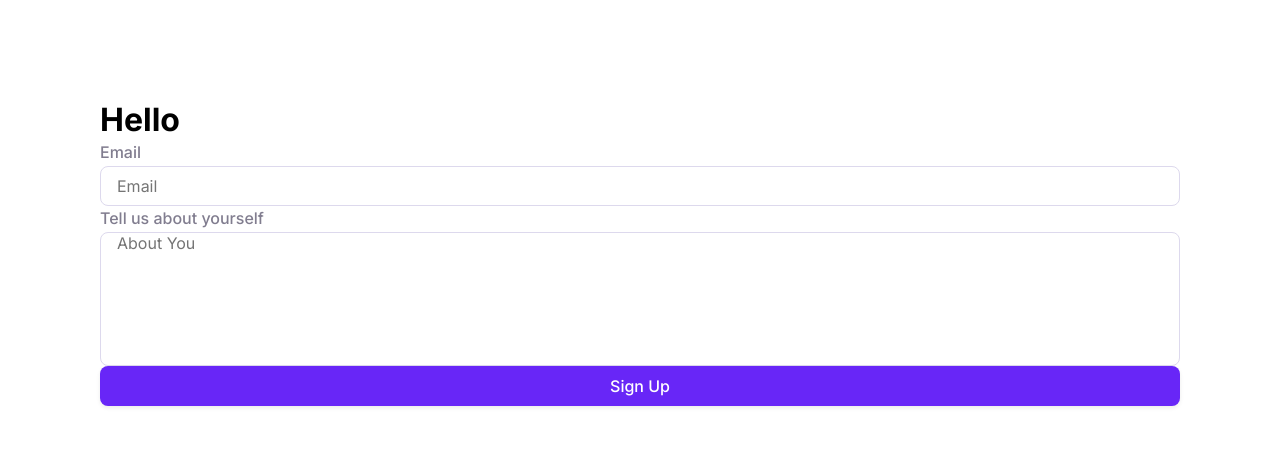
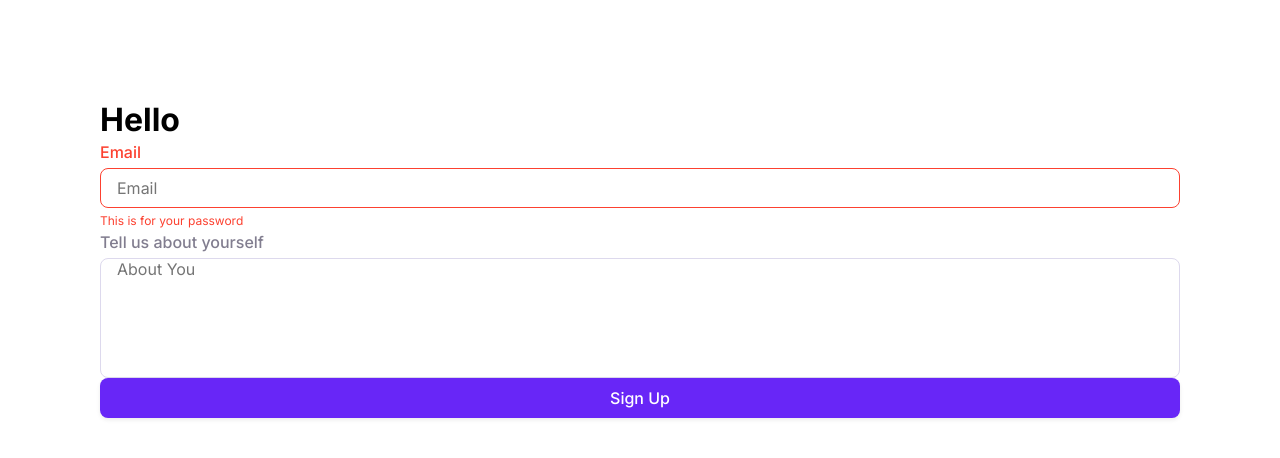
Before and after one commit to durdonadev/projectify-app-ui, a React (Create React App) app: page / in a window 1280 px wide. Shown: the top 458 px of the page. Built offline with nearby package versions, Linux system fonts and the light colour scheme.

Commit message:
Add hint message to Inputs

```diff
--- a/src/App.tsx
+++ b/src/App.tsx
@@ -16,16 +16,18 @@ const App = () => {
                     size="md"
                     shape="rounded"
                     labelText="Email"
+                    error={true}
+                    hintMessage="This is for your password"
                 />
 
                 <Input
                     placeholder="About You"
-                    size="lg"
+                    size="md"
                     type="textarea"
                     shape="rounded"
                     labelText="Tell us about yourself"
-                    hintMessage="This is for your password"
                 />
+
                 <Button size="md" shape="rounded" fullWidth color="primary">
                     Sign Up
                 </Button>
--- a/src/design-system/Input/Input.css
+++ b/src/design-system/Input/Input.css
@@ -6,7 +6,6 @@
     font-family: inherit;
     font-size: var(--font-size-16);
     color: var(--jaguar-900);
-    resize: none;
     width: 100%;
     display: block;
 }
@@ -61,19 +60,39 @@ input::placeholder,
     color: var(--jaguar-300);
 }
 
+.input-wrapper {
+    display: flex;
+    flex-direction: column;
+    gap: var(--space-4);
+}
+
 .input-wrapper label {
     display: block;
-    margin-bottom: var(--space-2);
 }
 
-.input.input-textarea.input-small {
+.input-textarea {
+    resize: none;
+}
+
+.input-textarea.input-small {
     height: 7.2rem;
 }
 
-.input.input-textarea.input-medium {
+.input-textarea.input-medium {
     height: 12rem;
 }
 
-.input.input-textarea.input-large {
+.input-textarea.input-large {
     height: 13.4rem;
 }
+
+.hint-message {
+    font-size: var(--font-size-12);
+    line-height: var(--line-height-18);
+    color: var(--jaguar-500);
+    font-weight: var(--font-weight-400);
+}
+
+.hint-message--error {
+    color: var(--red-orange-500);
+}
--- a/src/design-system/Input/Input.tsx
+++ b/src/design-system/Input/Input.tsx
@@ -55,6 +55,10 @@ const Input: React.FC<InputProps> = (props) => {
         } ${sizeClassName} ${shapeClassName} ${errorClassName} ${textareaClassName}`
     );
 
+    const hintMessageClassName = trimWhiteSpaces(
+        `hint-message ${error ? "hint-message--error" : ""}`
+    );
+
     return (
         <div className="input-wrapper">
             {labelText ? (
@@ -78,6 +82,10 @@ const Input: React.FC<InputProps> = (props) => {
                     id={id}
                 />
             )}
+
+            {hintMessage ? (
+                <span className={hintMessageClassName}>{hintMessage}</span>
+            ) : null}
         </div>
     );
 };
```
